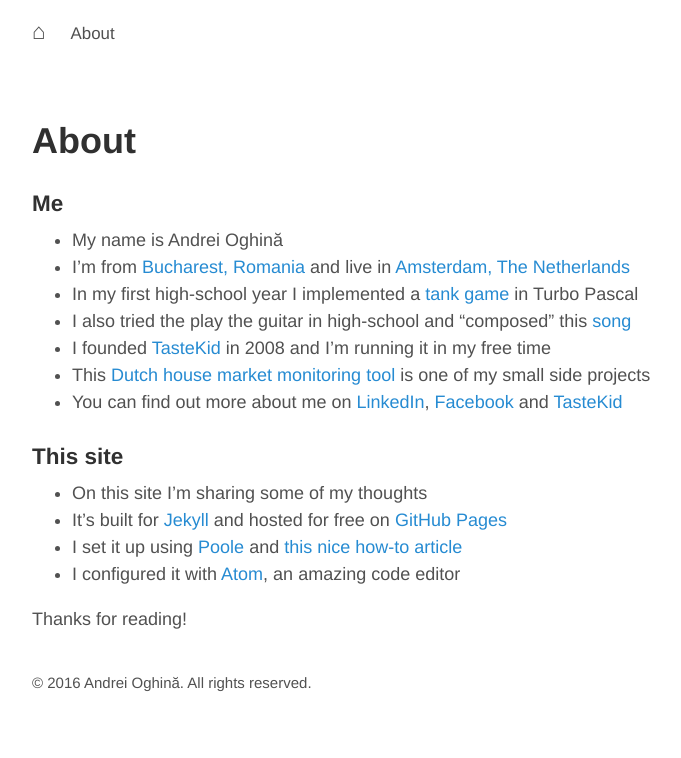
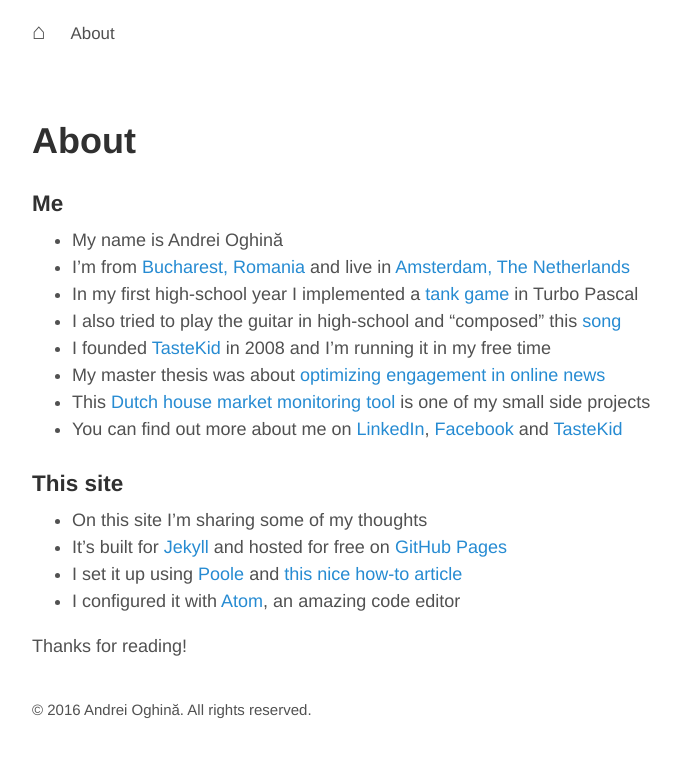
Before and after one commit to aoghina/aoghina.github.io, a Jekyll site: the page built from about.md, in a window 1280 px wide. Shown: the top 758 px of the page, without its empty margins (293-974 px from the left). Built offline with Jekyll 4.4.1, drawn with Linux system fonts in a browser that asks for light colours.

Commit message:
Typo and th

```diff
--- a/about.md
+++ b/about.md
@@ -8,8 +8,9 @@
 * My name is Andrei Oghină
 * I'm from [Bucharest, Romania](https://www.facebook.com/BucurestiOptimist/) and live in [Amsterdam, The Netherlands](https://www.facebook.com/iamsterdam/)
 * In my first high-school year I implemented a [tank game](/public/static/tank-site/) in Turbo Pascal
-* I also tried the play the guitar in high-school and "composed" this [song](/public/static/psychedelic-solo.wav)
+* I also tried to play the guitar in high-school and "composed" this [song](/public/static/psychedelic-solo.wav)
 * I founded [TasteKid](http://www.tastekid.com) in 2008 and I'm running it in my free time
+* My master thesis was about [optimizing engagement in online news](/public/static/optimizing-engagement-in-online-news.pdf)
 * This [Dutch house market monitoring tool](http://propertrend.com) is one of my small side projects
 * You can find out more about me on [LinkedIn](https://nl.linkedin.com/in/andreioghina), [Facebook](https://www.facebook.com/andrei.oghina) and [TasteKid](https://www.tastekid.com/andrei)
 
```
Also changed, not shown: 1 other file.
